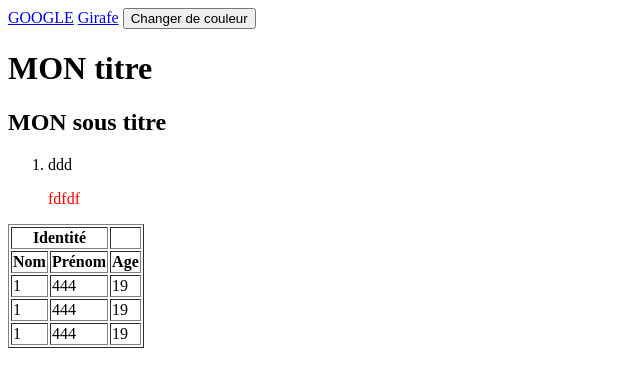
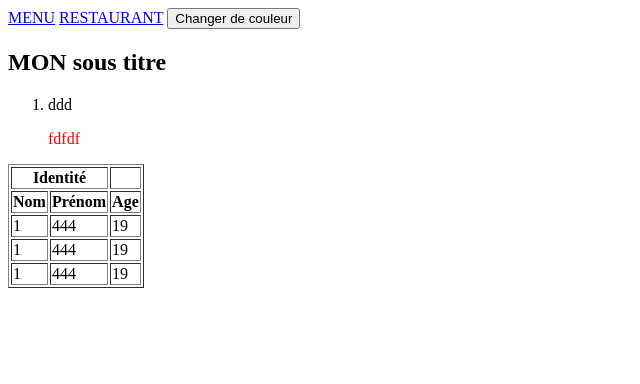
Before and after one commit to Daniel-dada/R1.02, a plain HTML site: page index.html in a window 1280 px wide. Shown: the whole page, without its empty margins (0-640 px from the left). Drawn offline with Linux system fonts and the light colour scheme.

Commit message:
Changement Index

```diff
--- a/index.html
+++ b/index.html
@@ -2,7 +2,7 @@
 <html lang="fr">
 <head>
     <meta charset="UTF-8">
-    <title>Title</title>
+    <title>EDA SNACK</title>
     <link rel="stylesheet" href="css/light.css" id="theme">
     <link rel="stylesheet" href="css/global.css">
     <link rel="stylesheet" href="css/index.css">
@@ -10,12 +10,12 @@
 <body>
 <header>
     <nav>
-        <a href="https://www.google.fr">GOOGLE</a>
-        <a href="pages/girafe.html">Girafe</a>
+        <a href="EDA SNACK/Menu.html">MENU</a>
+        <a href="EDA SNACK/Restaurant.html">RESTAURANT</a>
         <button id="themeChanger">Changer de couleur</button>
     </nav>
 </header>
-<h1>MON titre</h1>
+
 <main>
 
     <section>
```
